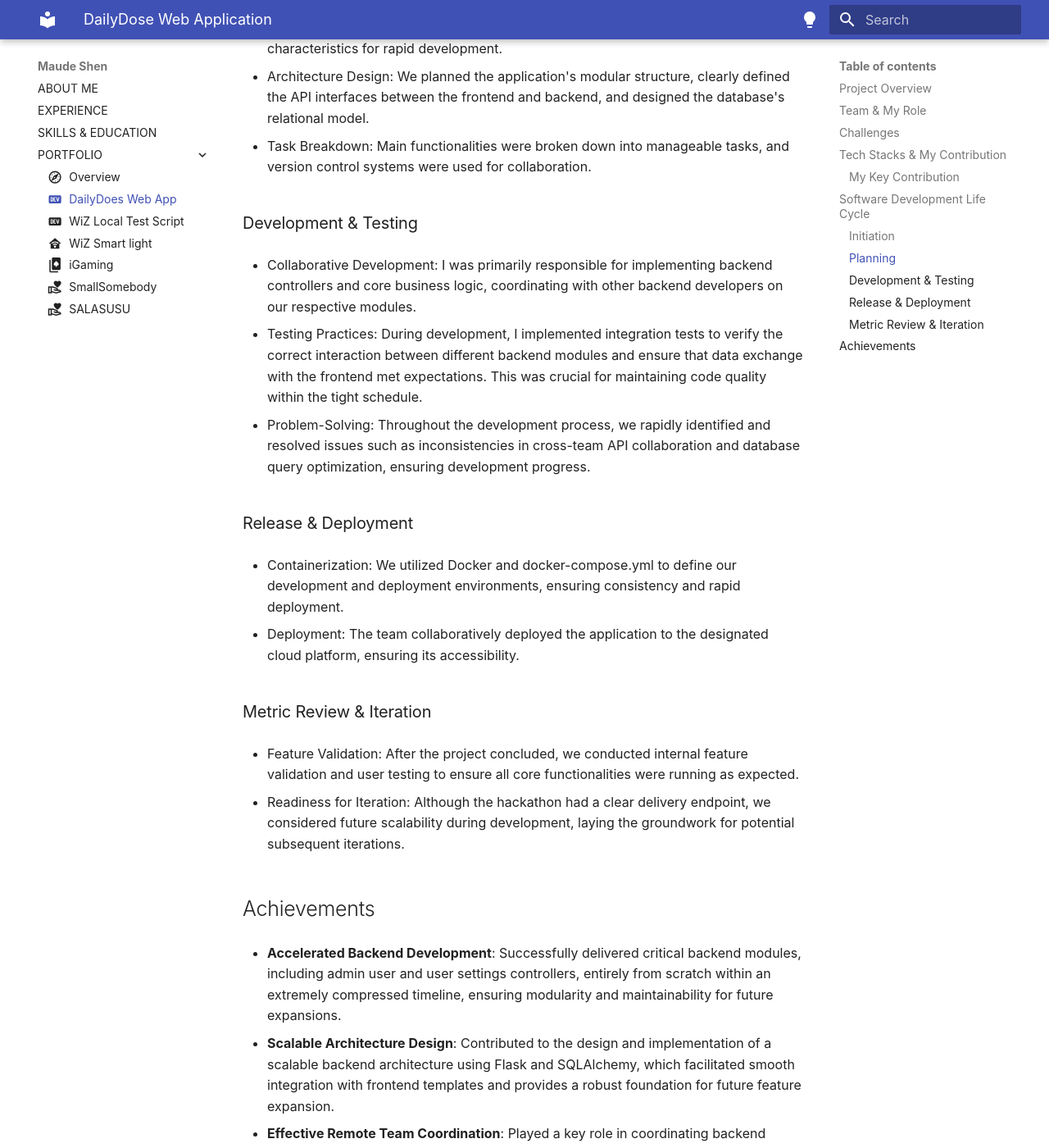
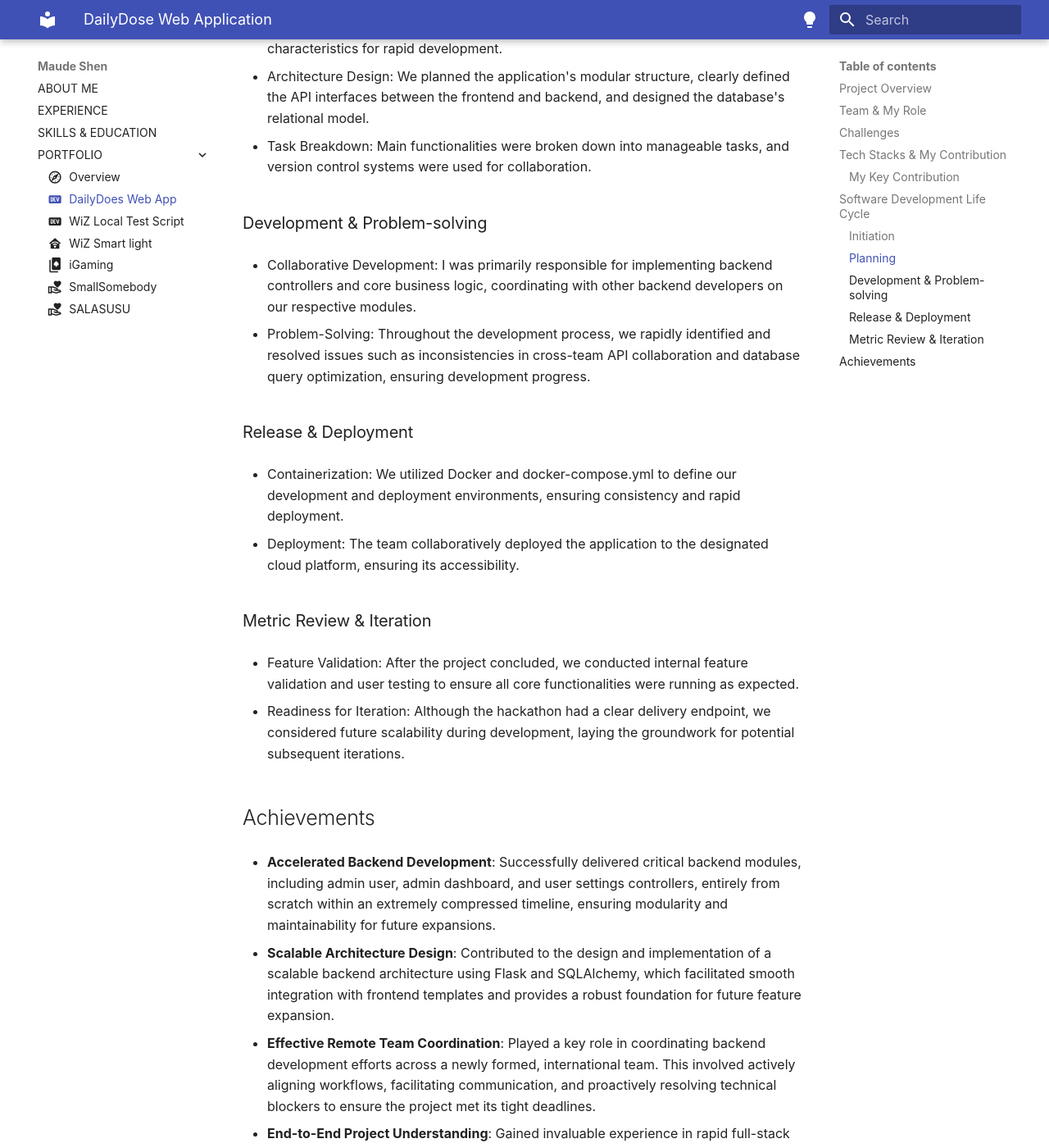
Before and after one commit to maudes/cv, an MkDocs documentation site: the page built from docs/projects/dailydose.md, in a window 1280 px wide and 1400 px high, scrolled down 3689 px. Shown: the whole window at 82% size. Built offline with MkDocs 1.6.1 and Material for MkDocs 9.7.7, drawn with Linux system fonts in a browser that asks for light colours; some web fonts are replaced; some of the changed text lies outside the part shown.

Commit message:
fix: minor changes

```diff
--- a/docs/projects/dailydose.md
+++ b/docs/projects/dailydose.md
@@ -42,7 +42,7 @@
 
 ### My Key Contribution
 
-- **Core Backend Module Delivery**: I was directly responsible for developing and delivering the `controllers/admin_user.py` and `controllers/user_settings.py` modules. These were critical for managing user accounts and administrative functionalities.
+- **Core Backend Module Delivery**: I was directly responsible for developing and delivering the `controllers/user_settings.py`, `controllers/admin/user.py` and `controllers/admin/dashboard.py` modules. These were critical for managing user accounts, providing basic data analytics and administrative functionalities.
 
 - **Fundamental User Operations**: Implemented core CRUD (Create, Read, Update, Delete) functionalities for user accounts, laying the foundation for all user-related interactions.
 
@@ -108,7 +108,7 @@
 As a hackathon project, we adopted agile and iterative development methodologies to meet the demanding timeline.
 
 ### Initiation
-- Requirement Definition: Based on the hackathon theme and team discussions, we defined the core functionalities of DailyDose, focusing on daily affirmations, user management, and basic community interaction.
+- Requirement Definition: Based on the hackathon theme and team discussions, we defined the core functionalities of DailyDose, focusing on daily affirmations, user management, and basic data analytics.
 
 - Project Planning: We rapidly defined the scope of the MVP (Minimum Viable Product) and conducted initial task assignments and timeline estimations.
 
@@ -119,10 +119,8 @@
 
 - Task Breakdown: Main functionalities were broken down into manageable tasks, and version control systems were used for collaboration.
 
-### Development & Testing
+### Development & Problem-solving
 - Collaborative Development: I was primarily responsible for implementing backend controllers and core business logic, coordinating with other backend developers on our respective modules.
-
-- Testing Practices: During development, I implemented integration tests to verify the correct interaction between different backend modules and ensure that data exchange with the frontend met expectations. This was crucial for maintaining code quality within the tight schedule.
 
 - Problem-Solving: Throughout the development process, we rapidly identified and resolved issues such as inconsistencies in cross-team API collaboration and database query optimization, ensuring development progress.
 
@@ -138,7 +136,7 @@
 
 ## Achievements
 
-- **Accelerated Backend Development**: Successfully delivered critical backend modules, including admin user and user settings controllers, entirely from scratch within an extremely compressed timeline, ensuring modularity and maintainability for future expansions.
+- **Accelerated Backend Development**: Successfully delivered critical backend modules, including admin user, admin dashboard, and user settings controllers, entirely from scratch within an extremely compressed timeline, ensuring modularity and maintainability for future expansions.
 
 - **Scalable Architecture Design**: Contributed to the design and implementation of a scalable backend architecture using Flask and SQLAlchemy, which facilitated smooth integration with frontend templates and provides a robust foundation for future feature expansion.
 
```
Also changed, not shown: docs/projects/wiz_local.md (+1 -1 lines).
